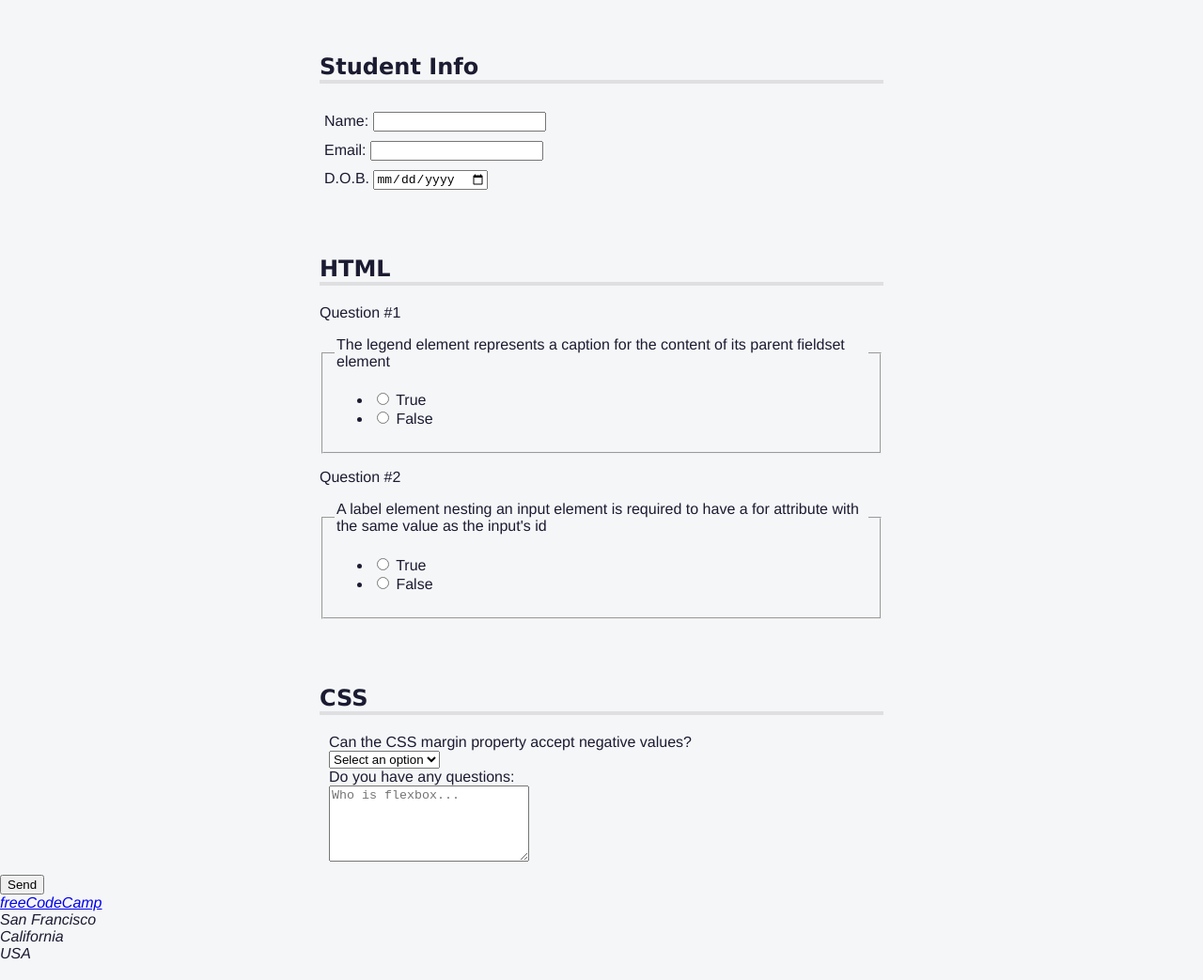
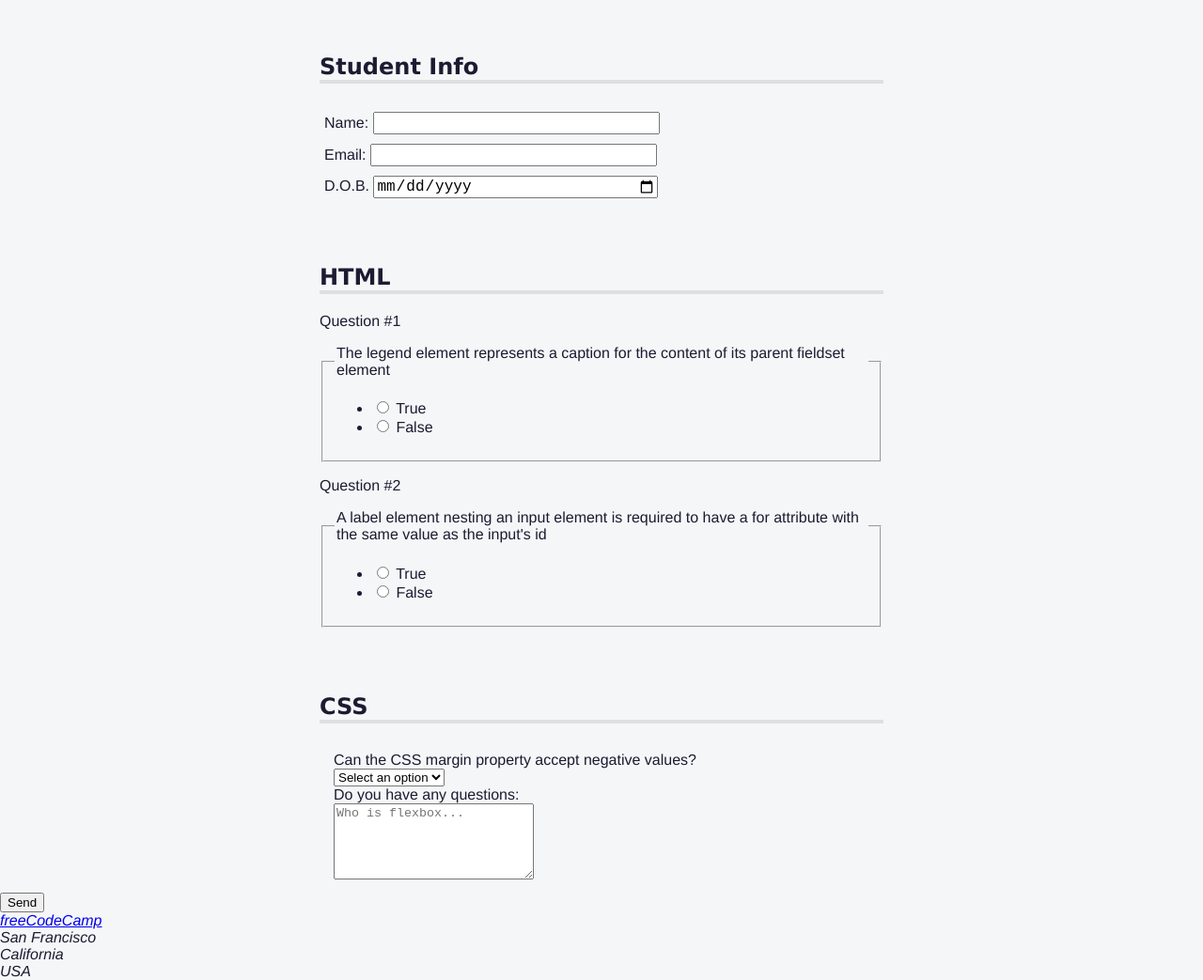
Before and after one commit to Animalfox/Accessibility-Quiz, a website built with Vite: page index.html in a window 1280 px wide. Shown: the part 53-1096 px from the top of the page at 94% size. Built offline with nearby package versions, Linux system fonts and the light colour scheme.

Commit message:
To make the first section look more inline, target only the input elements within .info elements, and set their width to 50%, and left-align their text.

```diff
--- a/styles.css
+++ b/styles.css
@@ -89,12 +89,17 @@ h2 {
 }
 
 .formrow {
-  margin-top: 10px;
-  padding: 0 10px;
+  margin-top: 30px;
+  padding: 0px 15px;
 }
 
 input {
-  font-size: 13px;
+  font-size: 16px;
+}
+
+.info > input {
+  width: 50%;
+  text-align: left;
 }
 
 p::before {
```
